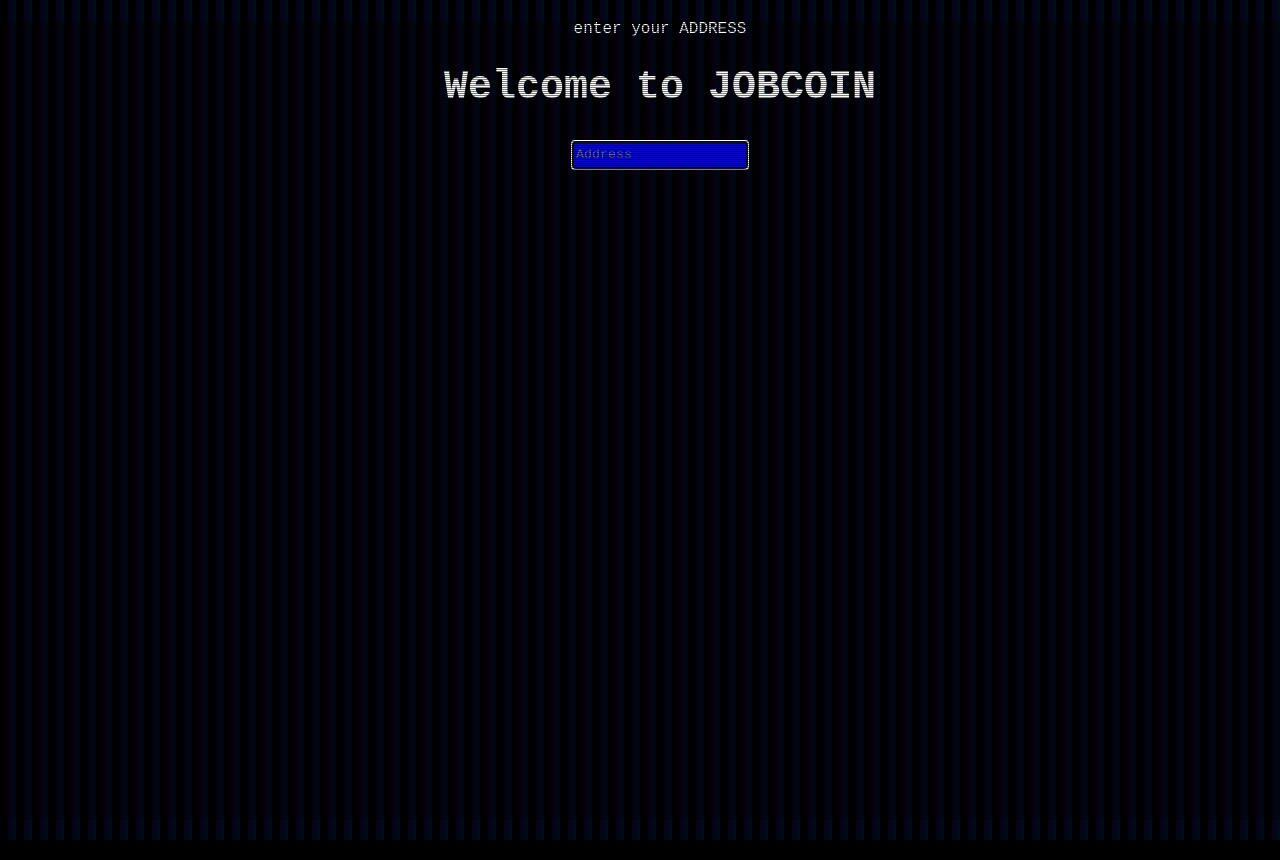
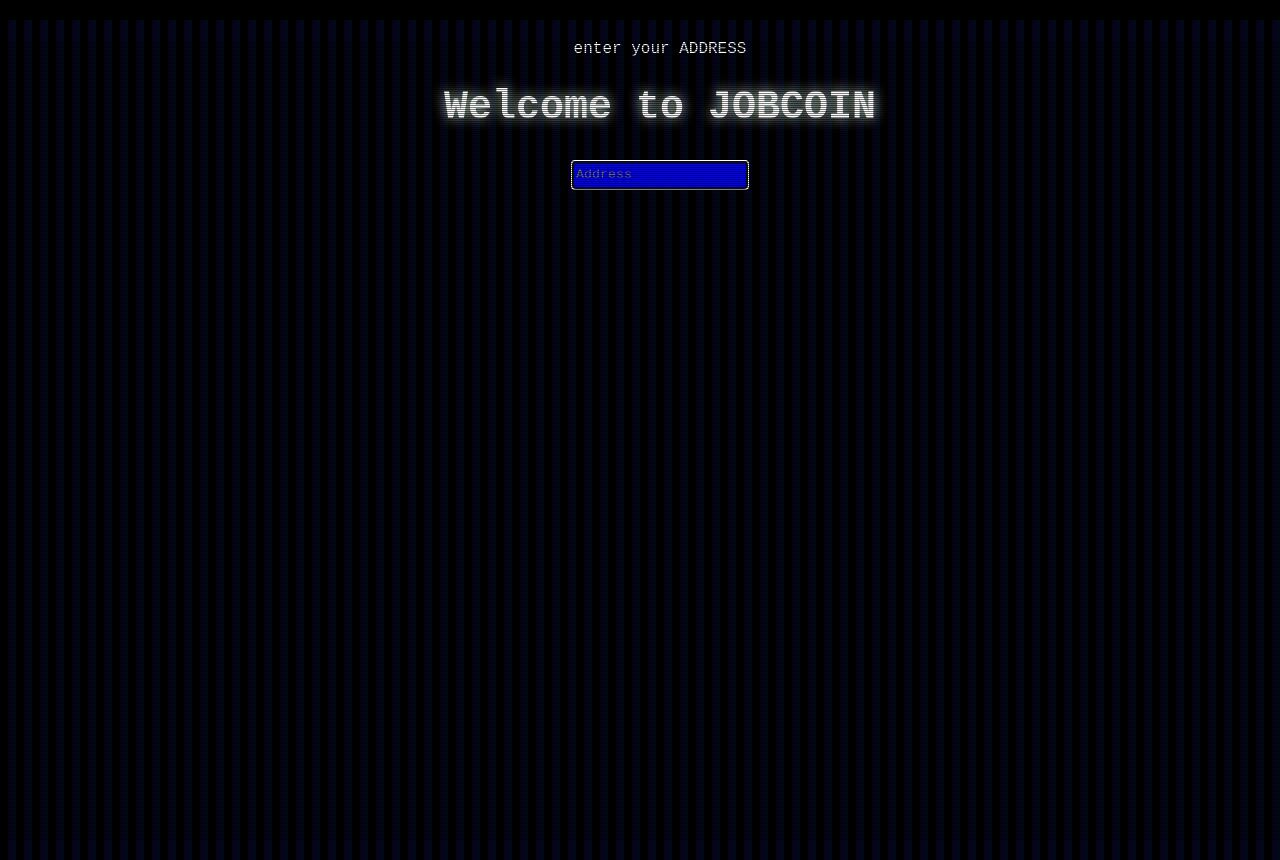
Before and after one commit to nohosh/job-coin, a React (Create React App) app: page / in a window 1280 px wide. Shown: the top 860 px of the page. Built offline with nearby package versions, Linux system fonts and the light colour scheme.

Commit message:
style tweaks

```diff
--- a/src/App.css
+++ b/src/App.css
@@ -22,6 +22,7 @@ main {
 	padding: 20px;
 	width: 100%;
 	text-align: center;
+	margin-top: 20px;
 	height: 100vh;
 	display: flex;
 	flex-direction: column;
@@ -150,7 +151,7 @@ button {
 		filter: drop-shadow(0px 0px 5px #fff);
 	}
 }
-.glowFlicker {
+h1 {
 	animation: glowFlicker 0.05s ease infinite;
 }
 
```
